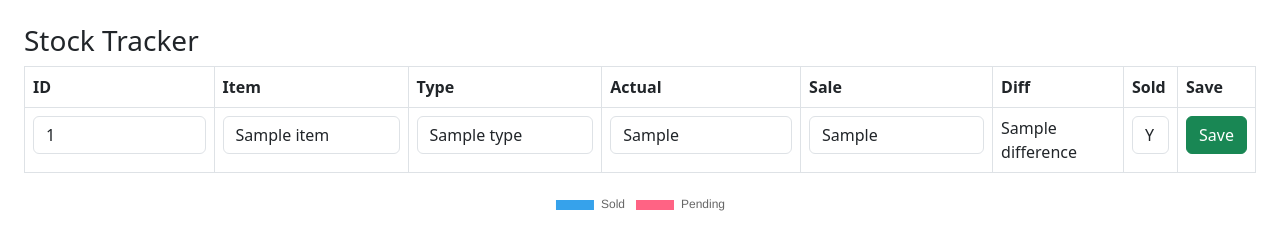
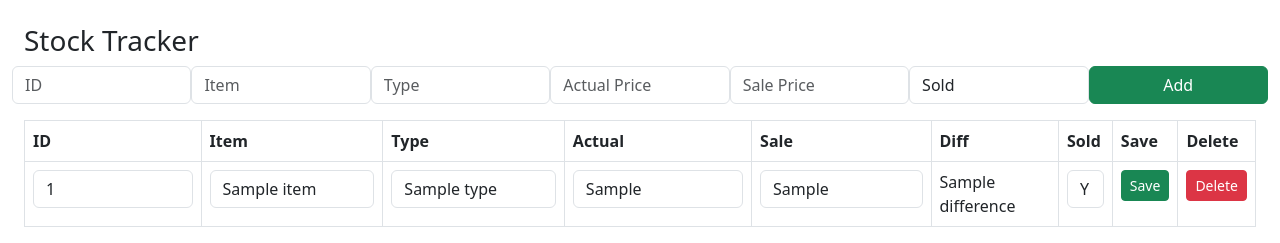
Before and after one commit to devopsplaynew/divine_vashthralaya, a Flask app: template templates/stocks.html in a window 1280 px wide. Shown: the top 243 px of the page. Before the commit the page ends 211 px from the top, so only its background shows below. Run offline with Flask 3, Linux system fonts and the light colour scheme; the template is opened without the code that fills it: most values are stand-ins (such as "Sample title", 1, 10 or a date in 2020); parts of the project's set-up code (start-up, migrations or seed data) failed here and were passed over.

Commit message:
Update stocks.html

```diff
--- a/templates/stocks.html
+++ b/templates/stocks.html
@@ -2,38 +2,60 @@
 <html>
 <head>
 <title>Stock Tracker</title>
-
 <link href="https://cdn.jsdelivr.net/npm/bootstrap@5.3.0/dist/css/bootstrap.min.css" rel="stylesheet">
 <script src="https://cdn.jsdelivr.net/npm/chart.js"></script>
-
 </head>
 
 <body class="p-4">
 
 <h3>Stock Tracker</h3>
 
+<!-- ADD STOCK -->
+<form method="POST" action="/add_stock" class="row mb-3">
+<input name="id" placeholder="ID" class="col form-control">
+<input name="item" placeholder="Item" class="col form-control">
+<input name="type" placeholder="Type" class="col form-control">
+<input name="actual" placeholder="Actual Price" class="col form-control">
+<input name="sale" placeholder="Sale Price" class="col form-control">
+
+<select name="sold" class="col form-control">
+<option value="Y">Sold</option>
+<option value="N">Pending</option>
+</select>
+
+<button class="btn btn-success col">Add</button>
+</form>
+
 <table class="table table-bordered">
 <tr>
 <th>ID</th><th>Item</th><th>Type</th>
-<th>Actual</th><th>Sale</th><th>Diff</th><th>Sold</th><th>Save</th>
+<th>Actual</th><th>Sale</th><th>Diff</th><th>Sold</th>
+<th>Save</th><th>Delete</th>
 </tr>
 
 {% for r in records %}
 <tr>
 <form method="POST" action="/update_stock">
+<input type="hidden" name="row_id" value="{{r.index}}">
 <td><input name="id" value="{{r.ID}}" class="form-control"></td>
 <td><input name="item" value="{{r.Item}}" class="form-control"></td>
 <td><input name="type" value="{{r.Type}}" class="form-control"></td>
 <td><input name="actual" value="{{r['Actual Price']}}" class="form-control"></td>
 <td><input name="sale" value="{{r['Sale Price']}}" class="form-control"></td>
 <td>{{r.Difference}}</td>
+
 <td>
 <select name="sold" class="form-control">
-<option {% if r.Sold=='Y' %}selected{% endif %}>Y</option>
-<option {% if r.Sold=='N' %}selected{% endif %}>N</option>
+<option value="Y" {% if r.Sold=='Y' %}selected{% endif %}>Y</option>
+<option value="N" {% if r.Sold=='N' %}selected{% endif %}>N</option>
 </select>
 </td>
-<td><button class="btn btn-success">Save</button></td>
+
+<td><button class="btn btn-success btn-sm">Save</button></td>
+<td>
+<a href="/delete_stock/{{r.index}}" class="btn btn-danger btn-sm"
+onclick="return confirm('Delete stock?')">Delete</a>
+</td>
 </form>
 </tr>
 {% endfor %}
```
